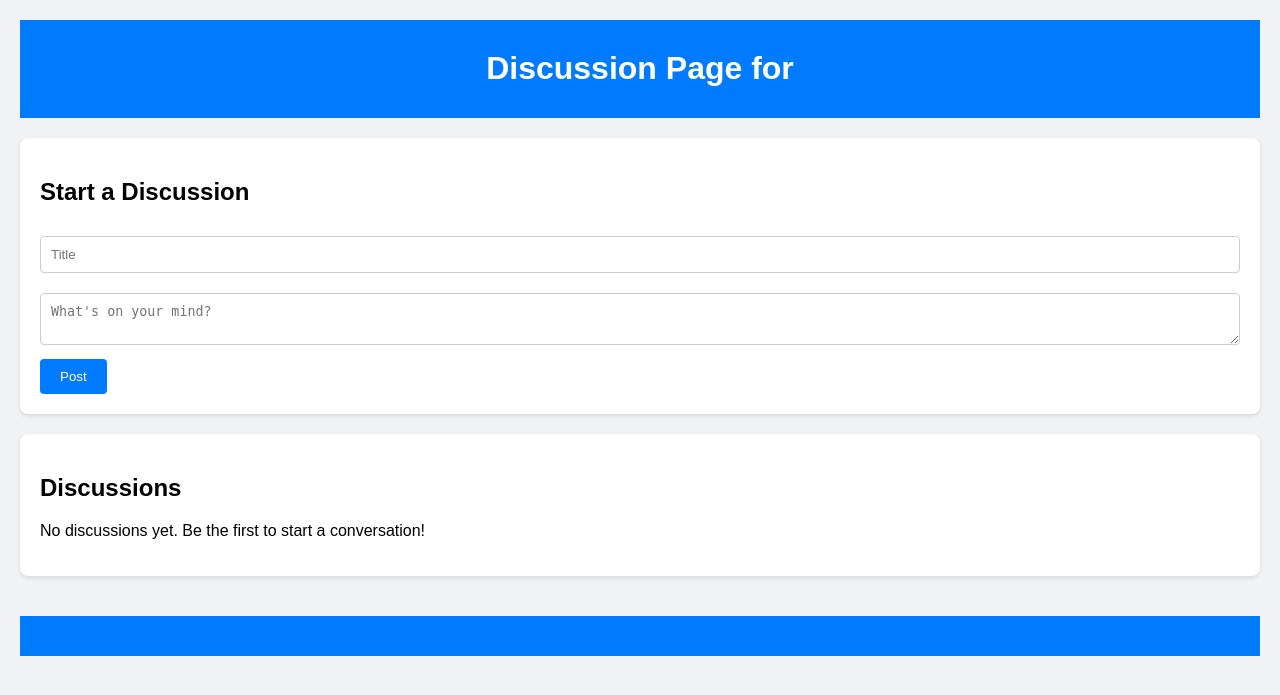
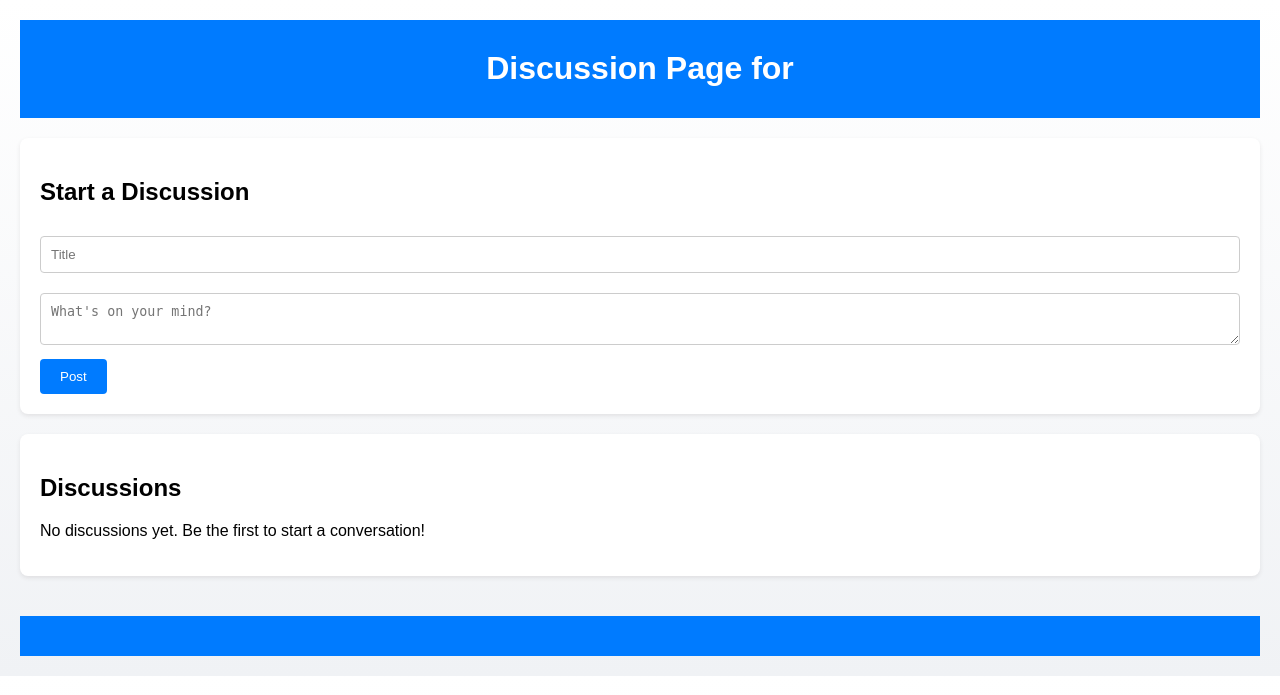
Before and after one commit to RajveerSodhi/COSC310, a Python web app: template flask/website/templates/discussion.html in a window 1280 px wide. Shown: the top 695 px of the page. Run offline with Jinja, Linux system fonts and the light colour scheme; the template is opened without the code that fills it, so the values that code supplies are empty.

Commit message:
Update background colors and styles in signup and discussion pages

```diff
--- a/flask/website/static/css/discussion.css
+++ b/flask/website/static/css/discussion.css
@@ -1,8 +1,15 @@
 body {
     font-family: Arial, sans-serif;
-    background-color: #f0f2f5;
+    background: linear-gradient(to bottom, #ffffff, #f0f2f5);
     margin: 0;
     padding: 20px;
+}
+section {
+    background-color: #fff;
+    padding: 20px;
+    margin-top: 20px;
+    border-radius: 8px;
+    box-shadow: 0 0 10px rgba(0, 0, 0, 0.1); /* Soft box shadow */
 }
 
 header {
@@ -33,7 +40,7 @@ nav a {
     padding: 20px;
     margin-top: 20px;
     border-radius: 8px;
-    box-shadow: 0 2px 4px rgba(0,0,0,0.1);
+    box-shadow: 0 2px 4px rgba(56, 46, 46, 0.1);
 }
 
 input[type="text"], textarea {
@@ -44,7 +51,6 @@ input[type="text"], textarea {
     border: 1px solid #ccc;
     border-radius: 4px;
 }
-
 button {
     background-color: #007bff;
     color: #ffffff;
@@ -52,11 +58,13 @@ button {
     border: none;
     border-radius: 4px;
     cursor: pointer;
+    transition: background-color 0.3s; /* Smooth transition */
 }
 
 button:hover {
-    background-color: #0056b3;
+    background-color: #0056b3; /* Darker color on hover */
 }
+
 
 .discussion {
     border-bottom: 1px solid #eee;
--- a/flask/website/templates/signup.html
+++ b/flask/website/templates/signup.html
@@ -9,7 +9,7 @@
             font-family: Arial, sans-serif;
             margin: 0;
             padding: 0;
-            background-color: #6495ED; /* Blue background color */
+            background-color: #f3f3f3; /* Blue background color */
         }
         .container {
             max-width: 400px;
```
Also changed, not shown: flask/website/static/css/discussion_detail.css (+21 -4 lines), Login page/LOGO- Draft/edupool-high-resolution-logo-black-transparent.svg (deleted), flask/instance/database.db.
